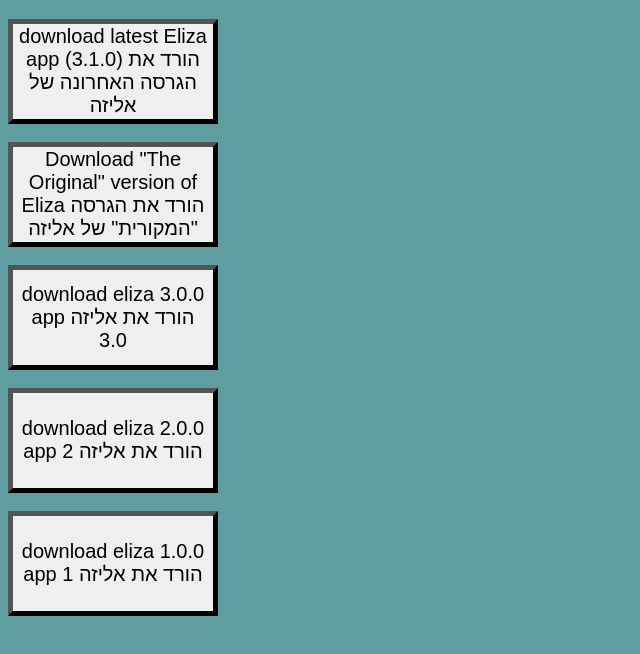
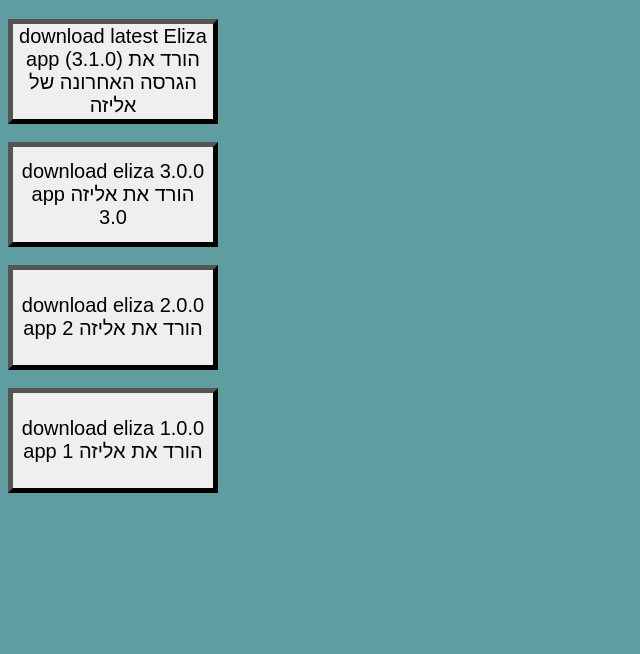
Before and after one commit to 1234567890asd595/The_Jewish-Persian_Psycologist, a plain HTML site: page index.html in a window 1280 px wide. Shown: the part 134-788 px from the top of the page, without its empty margins (0-640 px from the left). Drawn offline with Linux system fonts and the light colour scheme.

Commit message:
Update index.html

```diff
--- a/index.html
+++ b/index.html
@@ -30,9 +30,6 @@
 			אליזה</button></a>
 	<br>
 	<br>
-	<a href='installers/ElizaOriginalinstaller.exe' download><button class="download">Download "The Original" version of Eliza הורד את הגרסה "המקורית" של אליזה</button></a>
-	<br>
-	<br>
 	<a href='apps/Eliza3.exe' download><button class="download"> download eliza 3.0.0 app הורד את אליזה 3.0</button></a>
 	<br>
 	<br>
```
